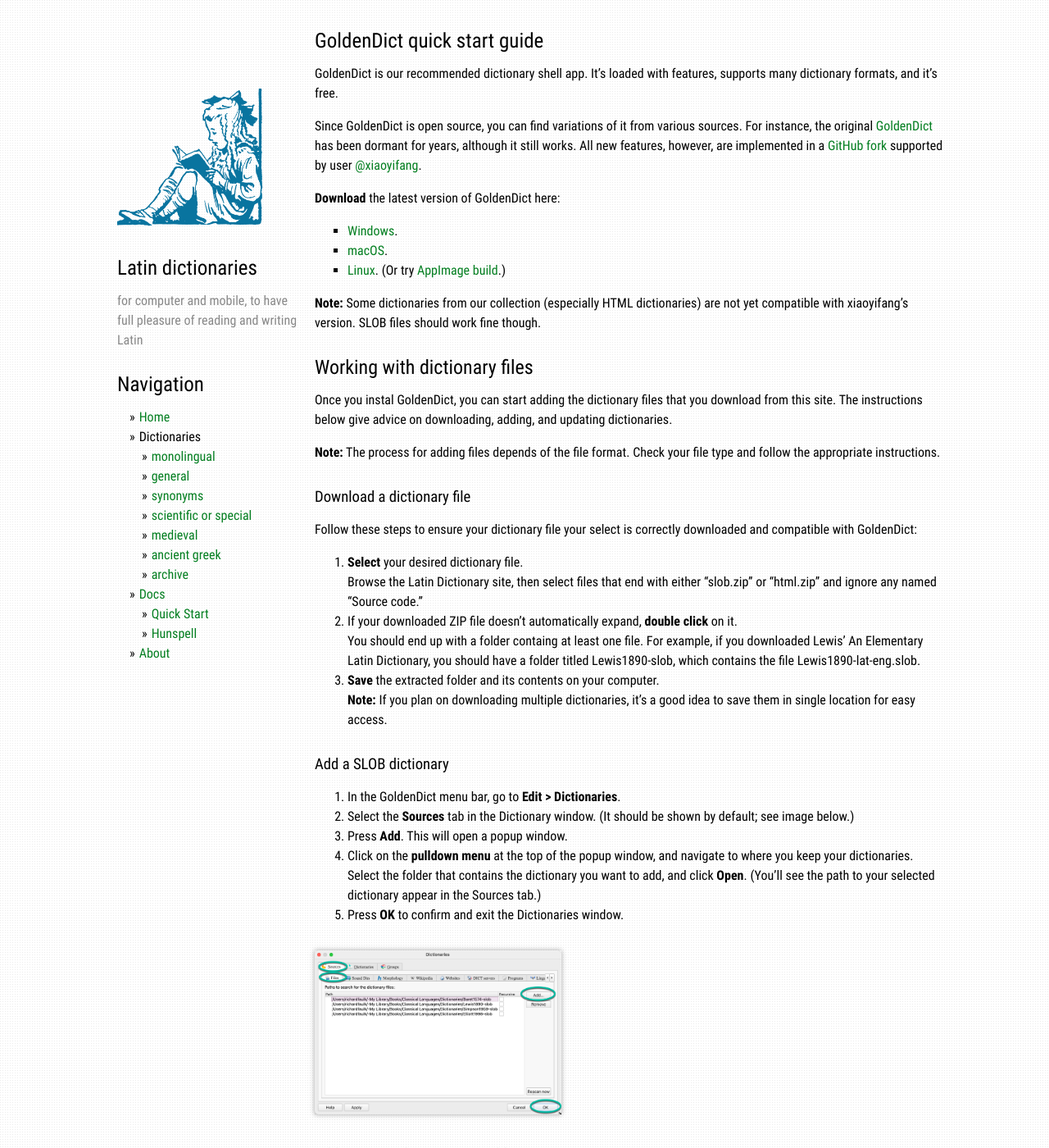
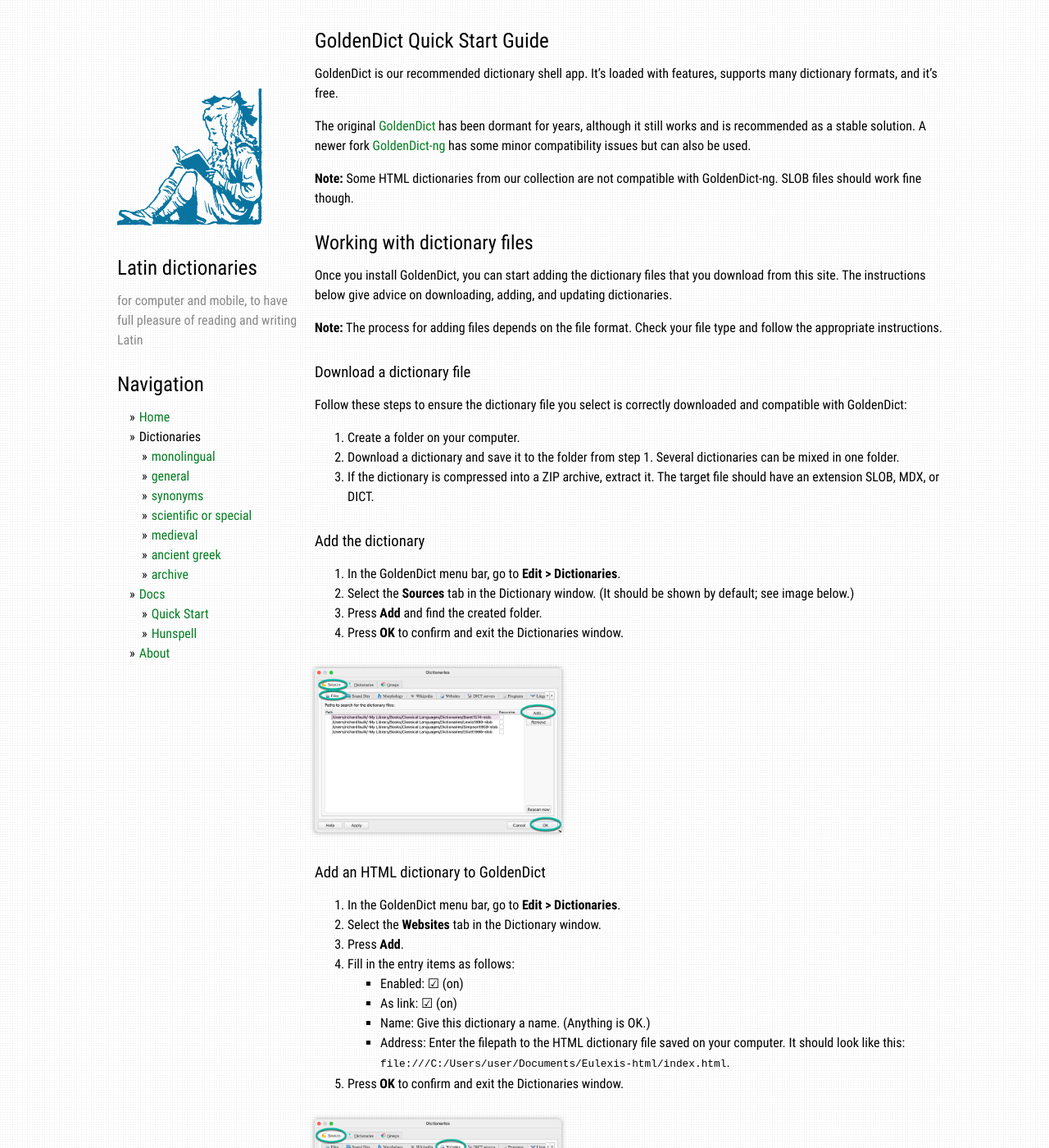
Before and after one commit to latin-dict/latin-dict.github.io, a Jekyll site: the page built from docs/howto.md, in a window 1280 px wide and 1400 px high. Shown: the whole window at 82% size. Built offline with Jekyll 4.4.1, drawn with Linux system fonts in a browser that asks for light colours; some of the changed text lies outside the part shown.

Commit message:
update the documentation

```diff
--- a/_includes/img-viewer.html
+++ b/_includes/img-viewer.html
@@ -12,7 +12,8 @@
         <img src="{{ include.img }}" alt="image" />
       </div>
     </div>
-    <!-- <img src="{{ include.img }}" style="max-height: 200px; max-width: 300px;" alt="preview" alt="image" /> -->
-    <img src="{{ include.img }}" style="max-height: 200px;" alt="preview" alt="image" />
+    <img src="{{ include.img }}"
+         style="max-height: 200px;"
+         alt="preview"/>
   </label>
 </div>
--- a/docs/howto.md
+++ b/docs/howto.md
@@ -3,68 +3,51 @@
 title: Documentation
 ---
 
-# GoldenDict quick start guide
+# GoldenDict Quick Start Guide
 
 GoldenDict is our recommended dictionary shell app. It's loaded with features, supports many dictionary formats, and it's free.
 
-Since GoldenDict is open source, you can find variations of it from various sources. For instance, the original [GoldenDict](http://goldendict.org) has been dormant for years, although it still works. All new features, however, are implemented in a [GitHub fork](https://github.com/xiaoyifang/goldendict/releases) supported by user [@xiaoyifang](https://github.com/xiaoyifang/goldendict).
+The original [GoldenDict](https://github.com/goldendict/goldendict/releases/) has been dormant for years, although it still works and is recommended as a stable solution. A newer fork [GoldenDict-ng](https://github.com/xiaoyifang/goldendict-ng/releases) has some minor compatibility issues but can also be used.
 
-**Download** the latest version of GoldenDict here:
-
-* [Windows](https://github.com/goldendict/goldendict/wiki/Early-Access-Builds-for-Windows).
-* [macOS](https://github.com/goldendict/goldendict/wiki/Early-Access-Builds-for-Mac-OS-X).
-* [Linux](https://flathub.org/apps/io.github.xiaoyifang.goldendict_ng). (Or try [AppImage build](https://github.com/Abs62/goldendict/releases).)
-
-**Note:** Some dictionaries from our collection (especially HTML dictionaries) are not yet compatible with xiaoyifang's version. SLOB files should work fine though.
+**Note:** Some HTML dictionaries from our collection are not compatible with GoldenDict-ng. SLOB files should work fine though.
 
 ## Working with dictionary files
 
-Once you instal GoldenDict, you can start adding the dictionary files that you download from this site. The instructions below give advice on downloading, adding, and updating dictionaries.
+Once you install GoldenDict, you can start adding the dictionary files that you download from this site. The instructions below give advice on downloading, adding, and updating dictionaries.
 
-**Note:** The process for adding files depends of the file format. Check your file type and follow the appropriate instructions.
+**Note:** The process for adding files depends on the file format. Check your file type and follow the appropriate instructions.
 
 ### Download a dictionary file
 
-Follow these steps to ensure your dictionary file your select is correctly downloaded and compatible with GoldenDict:
+Follow these steps to ensure the dictionary file you select is correctly downloaded and compatible with GoldenDict:
 
-1. **Select** your desired dictionary file.
+1. Create a folder on your computer.
+1. Download a dictionary and save it to the folder from step 1. Several dictionaries can be mixed in one folder.
+1. If the dictionary is compressed into a ZIP archive, extract it. The target file should have an extension SLOB, MDX, or DICT.
 
-    Browse the Latin Dictionary site, then select files that end with either "slob.zip" or "html.zip" and ignore any named "Source code."
-1. If your downloaded ZIP file doesn't automatically expand, **double click** on it.
-
-    You should end up with a folder containg at least one file. For example, if you downloaded Lewis' An Elementary Latin Dictionary, you should have a folder titled Lewis1890-slob, which contains the file Lewis1890-lat-eng.slob.
-1. **Save** the extracted folder and its contents on your computer.
-
-    **Note:** If you plan on downloading multiple dictionaries, it's a good idea to save them in single location for easy access.
-
-### Add a SLOB dictionary
+### Add the dictionary
 
 1. In the GoldenDict menu bar, go to **Edit > Dictionaries**.
 1. Select the **Sources** tab in the Dictionary window. (It should be shown by default; see image below.)
-1. Press **Add**. This will open a popup window.
-1. Click on the **pulldown menu** at the top of the popup window, and navigate to where you keep your dictionaries. Select the folder that contains the dictionary you want to add, and click **Open**. (You'll see the path to your selected dictionary appear in the Sources tab.)
+1. Press **Add** and find the created folder.
 1. Press **OK** to confirm and exit the Dictionaries window.
 
-{% include img-viewer.html img="img/goldendict-2.png" %}
+{% include img-viewer.html id="1" img="img/goldendict-2.png" %}
 
 ### Add an HTML dictionary to GoldenDict
 
 1. In the GoldenDict menu bar, go to **Edit > Dictionaries**.
-1. Select the **Websites** tab in the Dictionary window. (See image below.)
-1. Press **Add**. A blank new entry will appear in the Websites window. (See the highlighted line in the image below.)
+1. Select the **Websites** tab in the Dictionary window.
+1. Press **Add**.
 1. Fill in the entry items as follows:
-
-    * Enabled: ☑ (on)
-    * As link: ☑ (on)
-    * Name: Give this dictionary a name. (Anything is OK.)
-    * Address: Enter the filepath to the HTML dictionary file saved on your computer. It should look like this: `file:///C:/Users/user/Documents/Eulexis-html/index.html`.
-
-        **Note:** The app provides `http://` by default. Be sure to change this to `file:///`, and then add your filepath.
-
+  * Enabled: ☑ (on)
+  * As link: ☑ (on)
+  * Name: Give this dictionary a name. (Anything is OK.)
+  * Address: Enter the filepath to the HTML dictionary file saved on your computer. It should look like this: `file:///C:/Users/user/Documents/Eulexis-html/index.html`.
 1. Press **OK** to confirm and exit the Dictionaries window.
 
-{% include img-viewer.html img="img/htmldict.png" %}
+{% include img-viewer.html id="2" img="img/goldendict-3.png" %}
 
 ### Update a dictionary
 
-To upadate and installed dictionary, simply replace the original folder saved on your computer with the new release. Then in the menu bar, go to File&nbsp;>&nbsp;Rescan Files.
+To update an installed dictionary, simply replace the original file saved on your computer with the new release. Then in the menu bar, go to File&nbsp;>&nbsp;Rescan Files.
```
Also changed, not shown: docs/hunspell.md (+27 -16 lines), docs/img/goldendict-1.png (deleted), docs/img/goldendict-3.png (renamed from docs/img/htmldict.png).
